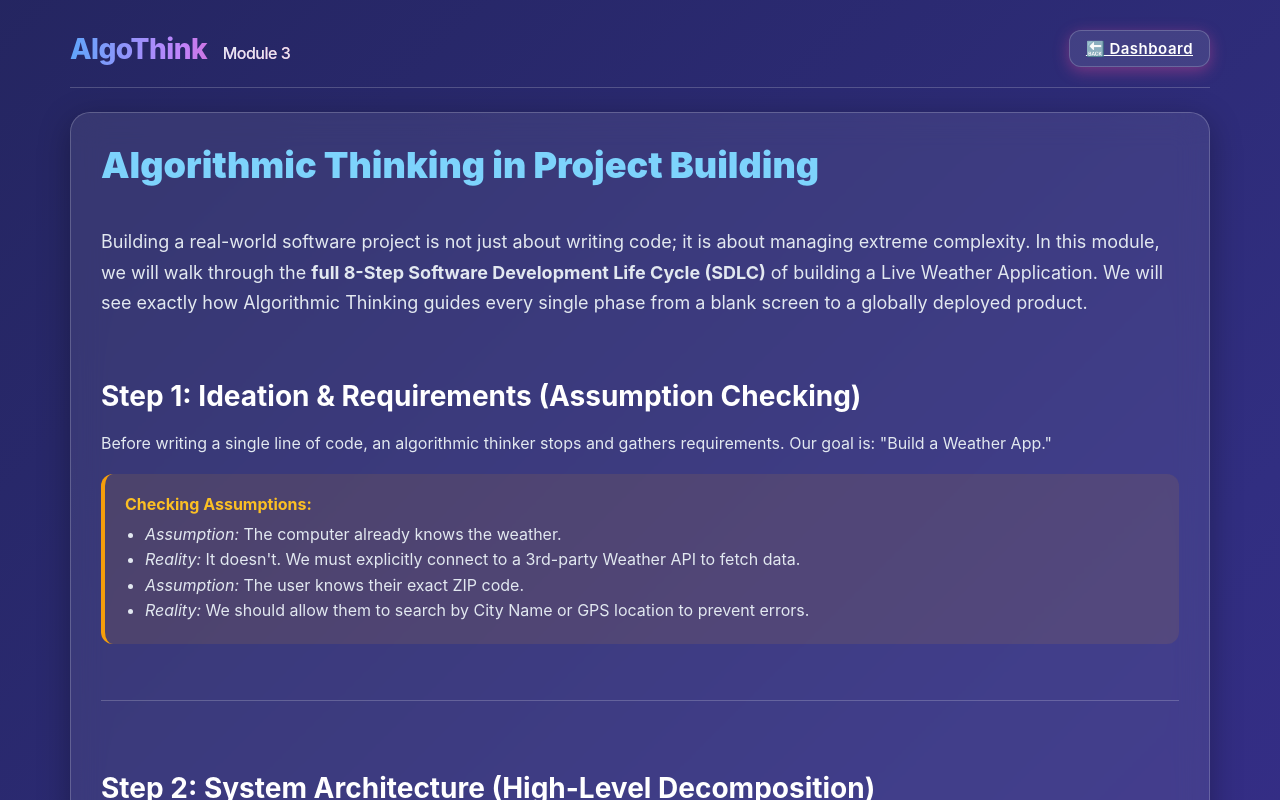
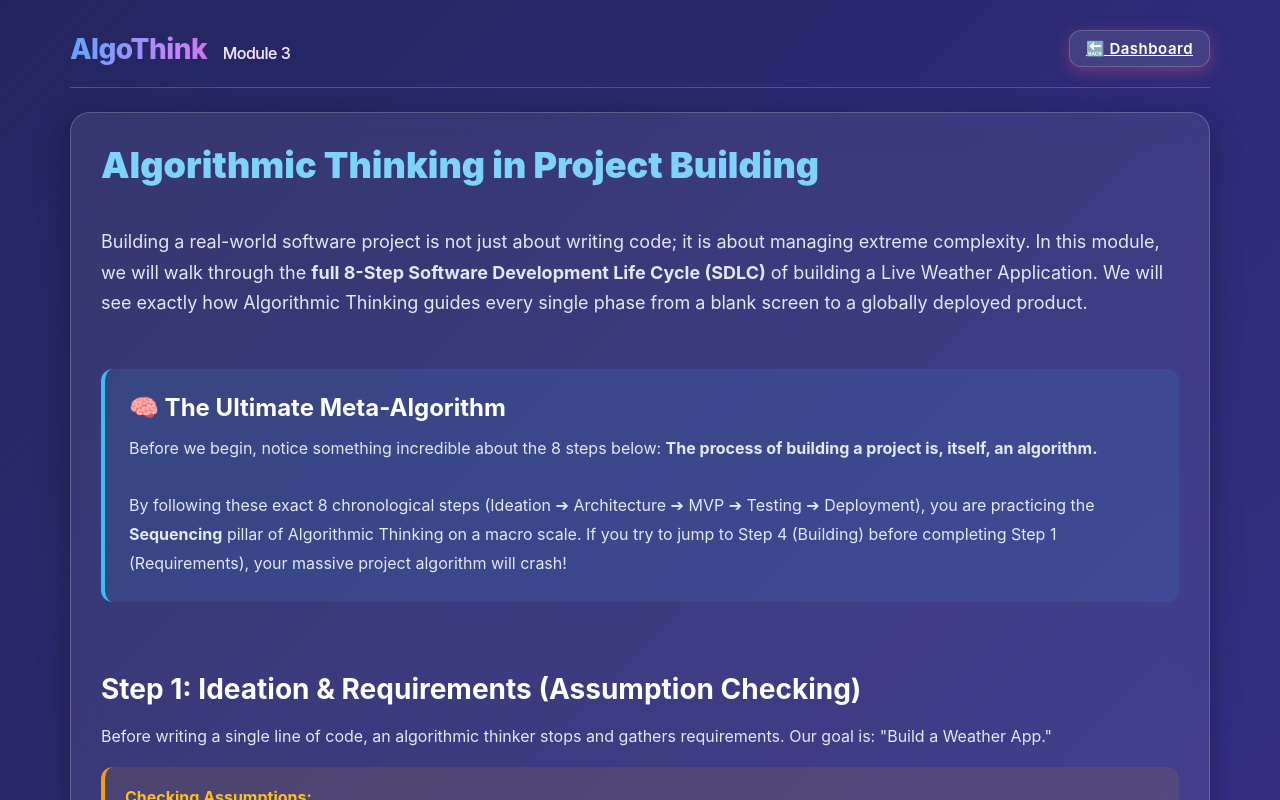
Before and after one commit to SPP-2005/AlgoThink1, a Next.js app: page /course/module-3 in a window 1280 px wide. Shown: the top 800 px of the page. Built offline with nearby package versions, Linux system fonts and the light colour scheme.

Commit message:
docs: add meta-concept explaining that the SDLC process itself is an algorithm

```diff
--- a/app/course/module-3/page.js
+++ b/app/course/module-3/page.js
@@ -10,9 +10,19 @@ export default function Module3() {
 
             <div className="panel">
                 <h1 style={{ fontSize: '36px', color: '#7dd3fc', marginBottom: '20px', fontWeight: '900' }}>Algorithmic Thinking in Project Building</h1>
-                <p style={{ color: 'var(--text-muted)', fontSize: '18px', lineHeight: '1.7', marginBottom: '40px' }}>
+                <p style={{ color: 'var(--text-muted)', fontSize: '18px', lineHeight: '1.7', marginBottom: '30px' }}>
                     Building a real-world software project is not just about writing code; it is about managing extreme complexity. In this module, we will walk through the <strong>full 8-Step Software Development Life Cycle (SDLC)</strong> of building a Live Weather Application. We will see exactly how Algorithmic Thinking guides every single phase from a blank screen to a globally deployed product.
                 </p>
+
+                {/* Meta Concept */}
+                <div style={{ background: 'rgba(56, 189, 248, 0.1)', padding: '24px', borderRadius: '12px', borderLeft: '4px solid #38bdf8', marginBottom: '50px' }}>
+                    <h2 style={{ fontSize: '24px', color: '#ffffff', marginBottom: '12px' }}>🧠 The Ultimate Meta-Algorithm</h2>
+                    <p style={{ color: 'var(--text-muted)', lineHeight: '1.8', fontSize: '16px' }}>
+                        Before we begin, notice something incredible about the 8 steps below: <strong>The process of building a project is, itself, an algorithm.</strong>
+                        <br/><br/>
+                        By following these exact 8 chronological steps (Ideation ➔ Architecture ➔ MVP ➔ Testing ➔ Deployment), you are practicing the <strong>Sequencing</strong> pillar of Algorithmic Thinking on a macro scale. If you try to jump to Step 4 (Building) before completing Step 1 (Requirements), your massive project algorithm will crash!
+                    </p>
+                </div>
 
                 {/* Step 1 */}
                 <div style={{ marginBottom: '50px', paddingBottom: '40px', borderBottom: '1px solid var(--border)' }}>
```
